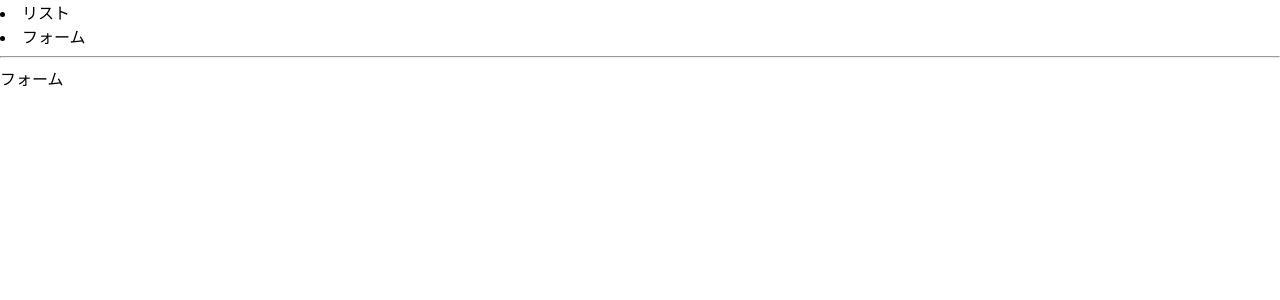
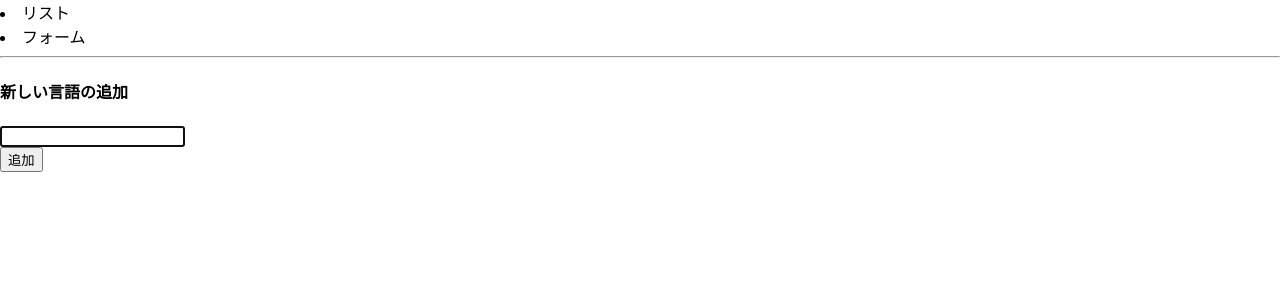
Before and after one commit to suzuki-yoshiki/react-easysite, a React (Create React App) app: page / in a window 1280 px wide. Both pictures are taken after a click on the item "フォーム". Shown: the top 300 px of the page. Built offline with nearby package versions, Linux system fonts and the light colour scheme.

Commit message:
フォーム+親子間データやり取り

```diff
--- a/src/App.js
+++ b/src/App.js
@@ -1,10 +1,27 @@
 import { useState } from "react";
 import { List } from "./List";
 import { Form } from "./Form";
+import { LANGUAGES } from "./const/languages";
+
+
+// JSXでのフォーム利用（onChange）
+// 親子間データやり取り
+// 子→親コンポーネントにデータを渡す
+// 親→子コンポーネントにデータを渡す
+
+
+
 
 
 function App() {
   const [tab, setTab] = useState("list");
+  const [langs, setLangs] = useState(LANGUAGES);
+
+  const addLang = (lang) => {
+    console.log(lang);
+    setLangs([...langs, lang]);
+    setTab("list");
+  }
 
   return (
     <div>
@@ -16,7 +33,7 @@
       </header>
       <hr/>
       {
-        tab === "list" ? <List title="取扱言語一覧"/> : <Form />
+        tab === "list" ? <List langs={langs} /> : <Form onAddLang={addLang} />
       }
     </div>
   );
--- a/src/Form.js
+++ b/src/Form.js
@@ -1,3 +1,25 @@
-export const Form = ()　=> {
-  return <div>フォーム</div>
+import { useState } from "react";
+
+export const Form = ( {onAddLang} ) => {
+  const [text, setText] = useState("");
+
+  const submitForm = (e) => {
+    e.preventDefault();
+    // console.log("submitForm(${text})")
+    console.log(text)
+    onAddLang(text);
+  }
+  return (
+    <div>
+      <h4>新しい言語の追加</h4>
+      <form onSubmit={submitForm}>
+        <div>
+          <input type="text" value={text} onChange={(e) => setText(e.target.value)} autoFocus/>
+        </div>
+        <div>
+          <button>追加</button>
+        </div>
+      </form>
+    </div>
+  )
 }
--- a/src/List.js
+++ b/src/List.js
@@ -1,17 +1,8 @@
-const LANGUAGE = [
-  "JavaScript",
-  "C++",
-  "Ruby",
-  "Java",
-  "PHP",
-  "Go",
-];
-
-export const List = () => {
+export const List = ({langs}) => {
   return (
     <div>
       {
-        LANGUAGE.map((lang, index) => {
+        langs.map((lang, index) => {
           return <div key={ index }>{ lang }</div>
         })
       }
--- /dev/null
+++ b/src/const/languages.js
@@ -0,0 +1,8 @@
+export const LANGUAGES = [
+  "JavaScript",
+  "C++",
+  "Ruby",
+  "Java",
+  "PHP",
+  "Go",
+];
```
